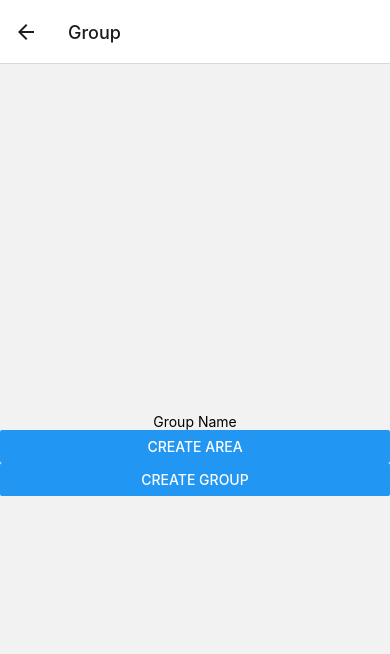
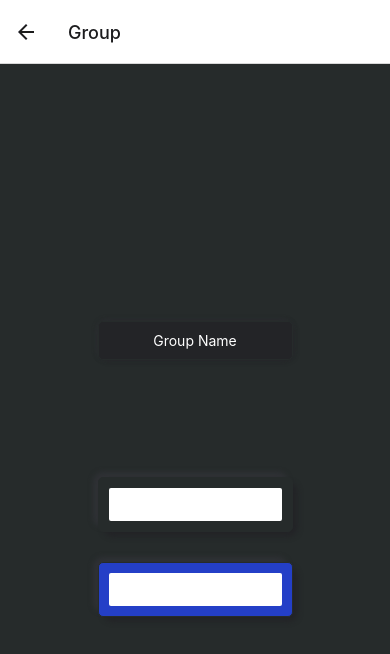
Before and after one commit to jreinke428/tigerhacks_transportation_project, a React Native app: screen /Group in a window 390 px wide. Shown: the top 654 px of the page. Built offline with nearby package versions, Linux system fonts and the light colour scheme; what expo-notifications would draw is missing.

Commit message:
ui updates

```diff
--- a/components/CreateGroup.js
+++ b/components/CreateGroup.js
@@ -1,9 +1,16 @@
 import React from 'react';
-import { Text, StyleSheet, SafeAreaView, TextInput, Button } from 'react-native';
-import { context } from '../globals';
+import {
+  Text,
+  StyleSheet,
+  SafeAreaView,
+  TextInput,
+  Button,
+  View,
+  TouchableOpacity,
+} from 'react-native';
+import {context} from '../globals';
 
-export default function CreateGroup({ navigation }){
-
+export default function CreateGroup({navigation}) {
   const [name, setName] = React.useState('');
 
   const globals = React.useContext(context);
@@ -12,37 +19,128 @@ export default function CreateGroup({ navigation }){
     fetch('http://localhost:3001/tigerhacks/createGroup', {
       method: 'POST',
       headers: {
-                'Content-Type' : 'application/json'
+        'Content-Type': 'application/json',
       },
       body: JSON.stringify({
         name: name,
-                area: globals.group.area
-            })
+        area: globals.group.area,
+      }),
     })
       .then(res => res.json())
       .then(res => {
-            globals.setGroup(group => ({ ...group, name, id: res.groupId }));
+        globals.setGroup(group => ({...group, name, id: res.groupId}));
         navigation.navigate('User');
       })
       .catch(err => console.log(err));
-    }
+  };
 
-    return(
+  return (
     <SafeAreaView style={styles.container}>
-            <TextInput style={styles.text} placeholder='Group Name' onChangeText={t => setName(t)}/>
-            <Button title={globals.group.area.length ? 'Edit Area' : 'Create Area'} onPress={() => navigation.navigate('Area')}/>
-            <Button title='Create Group' onPress={createGroup}/>
+      <View style={[styles.ineomorphTop, {marginHorizontal: '25%'}]}>
+        <View style={styles.ineomorphBottom}>
+          <View style={styles.ineomorphInner}>
+            <TextInput
+              style={styles.text}
+              placeholder="Group Name"
+              placeholderTextColor="white"
+              color="white"
+              onChangeText={t => setName(t)}
+            />
+          </View>
+        </View>
+      </View>
+      <TouchableOpacity
+        style={[
+          styles.neomorphTop,
+          {marginHorizontal: '25%'},
+          {marginTop: '30%'},
+        ]}>
+        <TouchableOpacity style={styles.neomorphBottom}>
+          <TouchableOpacity style={styles.neomorphInner}>
+            <Button
+              title={globals.group.area.length ? 'Edit Area' : 'Create Area'}
+              onPress={() => navigation.navigate('Area')}
+              color="white"
+            />
+          </TouchableOpacity>
+        </TouchableOpacity>
+      </TouchableOpacity>
+      <TouchableOpacity style={[styles.neomorphTop, {marginHorizontal: '25%'}]}>
+        <TouchableOpacity style={styles.neomorphBottom}>
+          <TouchableOpacity style={styles.blueNeomorphInner}>
+            <Button title="Create Group" onPress={createGroup} color="white" />
+          </TouchableOpacity>
+        </TouchableOpacity>
+      </TouchableOpacity>
     </SafeAreaView>
-    )
+  );
 }
 
 const styles = StyleSheet.create({
   container: {
     flex: 1,
     justifyContent: 'center',
-        alignContent: 'center'
+    alignContent: 'center',
+    backgroundColor: '#262b2b',
+  },
+  horizontal: {
+    flexDirection: 'row',
+    flexGrow: 0,
+    justifyContent: 'center',
+    alignContent: 'center',
   },
   text: {
-        textAlign: "center"
+    textAlign: 'center',
   },
-})
+  neomorphInner: {
+    backgroundColor: '#262b2b',
+    borderWidth: 1,
+    borderColor: '#262b2b',
+    padding: 10,
+    borderRadius: 5,
+  },
+  blueNeomorphInner: {
+    backgroundColor: '#243fc7',
+    borderWidth: 1,
+    borderColor: '#262b2b',
+    padding: 10,
+    borderRadius: 5,
+  },
+  neomorphTop: {
+    borderRadius: 10,
+    shadowColor: '#2F3135',
+    shadowRadius: 5,
+    shadowOpacity: 1,
+    shadowOffset: {width: -5, height: -5},
+    marginTop: 30,
+  },
+  neomorphBottom: {
+    borderRadius: 10,
+    shadowColor: '#232427',
+    shadowRadius: 5,
+    shadowOpacity: 1,
+    shadowOffset: {width: 5, height: 5},
+  },
+  ineomorphInner: {
+    backgroundColor: '#232427',
+    borderWidth: 1,
+    borderColor: '#262b2b',
+    padding: 10,
+    borderRadius: 5,
+  },
+  ineomorphTop: {
+    borderRadius: 10,
+    shadowColor: '#2F3135',
+    shadowRadius: 5,
+    shadowOpacity: 1,
+    shadowOffset: {width: -1, height: -1},
+    marginTop: 30,
+  },
+  ineomorphBottom: {
+    borderRadius: 10,
+    shadowColor: '#232427',
+    shadowRadius: 5,
+    shadowOpacity: 1,
+    shadowOffset: {width: 1, height: 1},
+  },
+});
--- a/components/Join.js
+++ b/components/Join.js
@@ -5,8 +5,10 @@ import {
   TextInput,
   TouchableOpacity,
   StyleSheet,
+  View,
+  Button,
 } from 'react-native';
-import { context } from '../globals';
+import {context} from '../globals';
 
 export default function Join({navigation}) {
   const [groupId, setGroupId] = React.useState('');
@@ -37,13 +39,25 @@ export default function Join({navigation}) {
 
   return (
     <SafeAreaView style={styles.container}>
-      <TextInput
-        placeholder="Group Code"
-        style={styles.text}
-        onChangeText={t => setGroupId(t)}
-      />
-      <TouchableOpacity onPress={checkGroupId}>
-        <Text style={styles.text}>Join</Text>
+      <View style={[styles.ineomorphTop, {marginHorizontal: '25%'}]}>
+        <View style={styles.ineomorphBottom}>
+          <View style={styles.ineomorphInner}>
+            <TextInput
+              style={styles.text}
+              placeholder="Group Code"
+              placeholderTextColor="white"
+              color="white"
+              onChangeText={t => setGroupId(t)}
+            />
+          </View>
+        </View>
+      </View>
+      <TouchableOpacity style={[styles.neomorphTop, {marginHorizontal: '25%'}]}>
+        <TouchableOpacity style={styles.neomorphBottom}>
+          <TouchableOpacity style={styles.blueNeomorphInner}>
+            <Button title="Create Group" onPress={checkGroupId} color="white" />
+          </TouchableOpacity>
+        </TouchableOpacity>
       </TouchableOpacity>
     </SafeAreaView>
   );
@@ -54,8 +68,66 @@ const styles = StyleSheet.create({
     flex: 1,
     justifyContent: 'center',
     alignContent: 'center',
+    backgroundColor: '#262b2b',
+  },
+  horizontal: {
+    flexDirection: 'row',
+    flexGrow: 0,
+    justifyContent: 'center',
+    alignContent: 'center',
   },
   text: {
     textAlign: 'center',
   },
+  neomorphInner: {
+    backgroundColor: '#262b2b',
+    borderWidth: 1,
+    borderColor: '#262b2b',
+    padding: 10,
+    borderRadius: 5,
+  },
+  blueNeomorphInner: {
+    backgroundColor: '#243fc7',
+    borderWidth: 1,
+    borderColor: '#262b2b',
+    padding: 10,
+    borderRadius: 5,
+  },
+  neomorphTop: {
+    borderRadius: 10,
+    shadowColor: '#2F3135',
+    shadowRadius: 5,
+    shadowOpacity: 1,
+    shadowOffset: {width: -5, height: -5},
+    marginTop: 30,
+  },
+  neomorphBottom: {
+    borderRadius: 10,
+    shadowColor: '#232427',
+    shadowRadius: 5,
+    shadowOpacity: 1,
+    shadowOffset: {width: 5, height: 5},
+  },
+  ineomorphInner: {
+    backgroundColor: '#232427',
+    borderWidth: 1,
+    borderColor: '#262b2b',
+    padding: 10,
+    borderRadius: 5,
+  },
+  ineomorphTop: {
+    borderRadius: 10,
+    shadowColor: '#2F3135',
+    shadowRadius: 5,
+    shadowOpacity: 1,
+    shadowOffset: {width: -1, height: -1},
+    marginTop: 30,
+  },
+  ineomorphBottom: {
+    borderRadius: 10,
+    shadowColor: '#232427',
+    shadowRadius: 5,
+    shadowOpacity: 1,
+    shadowOffset: {width: 1, height: 1},
+  },
 });
--- a/components/User.js
+++ b/components/User.js
@@ -1,9 +1,16 @@
-import React from "react";
-import { SafeAreaView, Text, TextInput, TouchableOpacity, StyleSheet } from "react-native";
-import { context } from "../globals";
+import React from 'react';
+import {
+  SafeAreaView,
+  Text,
+  TextInput,
+  TouchableOpacity,
+  StyleSheet,
+  View,
+  Button,
+} from 'react-native';
+import {context} from '../globals';
 
-export default function User({ navigation }){
-
+export default function User({navigation}) {
   const [name, setName] = React.useState('');
 
   const globals = React.useContext(context);
@@ -12,43 +19,123 @@ export default function User({ navigation }){
     fetch('http://localhost:3001/tigerhacks/userJoinGroup', {
       method: 'POST',
       headers: {
-                'Content-Type' : 'application/json'
+        'Content-Type': 'application/json',
       },
       body: JSON.stringify({
         groupId: globals.group.id,
-                name: name
-            })
+        name: name,
+      }),
     })
       .then(res => res.json())
       .then(res => {
-            globals.setUser({ name , id: res.user._id});
-            globals.setGroup({ name: res.group.name, id: res.group._id, area: res.group.area});
-            new Promise(resolve => setTimeout(resolve, 200))
-            .then(() => {
-                globals.startLocation({name, id: res.user._id}, {name: res.group.name, id: res.group._id, area: res.group.area});
+        globals.setUser({name, id: res.user._id});
+        globals.setGroup({
+          name: res.group.name,
+          id: res.group._id,
+          area: res.group.area,
+        });
+        new Promise(resolve => setTimeout(resolve, 200)).then(() => {
+          globals.startLocation(
+            {name, id: res.user._id},
+            {name: res.group.name, id: res.group._id, area: res.group.area},
+          );
           navigation.navigate('Menu');
-            })
+        });
       })
       .catch(err => console.log(err));
-    }
+  };
 
-    return(
+  return (
     <SafeAreaView style={styles.container}>
-            <TextInput style={styles.text} placeholder='Name' onChangeText={t => setName(t)}/>
-            <TouchableOpacity onPress={userJoin}>
-                <Text style={styles.text}>Join</Text>
+      <View style={[styles.ineomorphTop, {marginHorizontal: '25%'}]}>
+        <View style={styles.ineomorphBottom}>
+          <View style={styles.ineomorphInner}>
+            <TextInput
+              style={styles.text}
+              placeholder="Name"
+              placeholderTextColor="white"
+              color="white"
+              onChangeText={t => setName(t)}
+            />
+          </View>
+        </View>
+      </View>
+      <TouchableOpacity style={[styles.neomorphTop, {marginHorizontal: '25%'}]}>
+        <TouchableOpacity style={styles.neomorphBottom}>
+          <TouchableOpacity style={styles.blueNeomorphInner}>
+            <Button title="Join" onPress={userJoin} color="white" />
+          </TouchableOpacity>
+        </TouchableOpacity>
       </TouchableOpacity>
     </SafeAreaView>
-    )
+  );
 }
 
 const styles = StyleSheet.create({
   container: {
     flex: 1,
     justifyContent: 'center',
-        alignContent: 'center'
+    alignContent: 'center',
+    backgroundColor: '#262b2b',
+  },
+  horizontal: {
+    flexDirection: 'row',
+    flexGrow: 0,
+    justifyContent: 'center',
+    alignContent: 'center',
   },
   text: {
-        textAlign: "center"
+    textAlign: 'center',
   },
-})
+  neomorphInner: {
+    backgroundColor: '#262b2b',
+    borderWidth: 1,
+    borderColor: '#262b2b',
+    padding: 10,
+    borderRadius: 5,
+  },
+  blueNeomorphInner: {
+    backgroundColor: '#243fc7',
+    borderWidth: 1,
+    borderColor: '#262b2b',
+    padding: 10,
+    borderRadius: 5,
+  },
+  neomorphTop: {
+    borderRadius: 10,
+    shadowColor: '#2F3135',
+    shadowRadius: 5,
+    shadowOpacity: 1,
+    shadowOffset: {width: -5, height: -5},
+    marginTop: 30,
+  },
+  neomorphBottom: {
+    borderRadius: 10,
+    shadowColor: '#232427',
+    shadowRadius: 5,
+    shadowOpacity: 1,
+    shadowOffset: {width: 5, height: 5},
+  },
+  ineomorphInner: {
+    backgroundColor: '#232427',
+    borderWidth: 1,
+    borderColor: '#262b2b',
+    padding: 10,
+    borderRadius: 5,
+  },
+  ineomorphTop: {
+    borderRadius: 10,
+    shadowColor: '#2F3135',
+    shadowRadius: 5,
+    shadowOpacity: 1,
+    shadowOffset: {width: -1, height: -1},
+    marginTop: 30,
+  },
+  ineomorphBottom: {
+    borderRadius: 10,
+    shadowColor: '#232427',
+    shadowRadius: 5,
+    shadowOpacity: 1,
+    shadowOffset: {width: 1, height: 1},
+  },
+});
```
Also changed, not shown: components/Home.js (+2 -2 lines), tabs2.png (added). Lines whose indentation alone changed are shown as unchanged.
